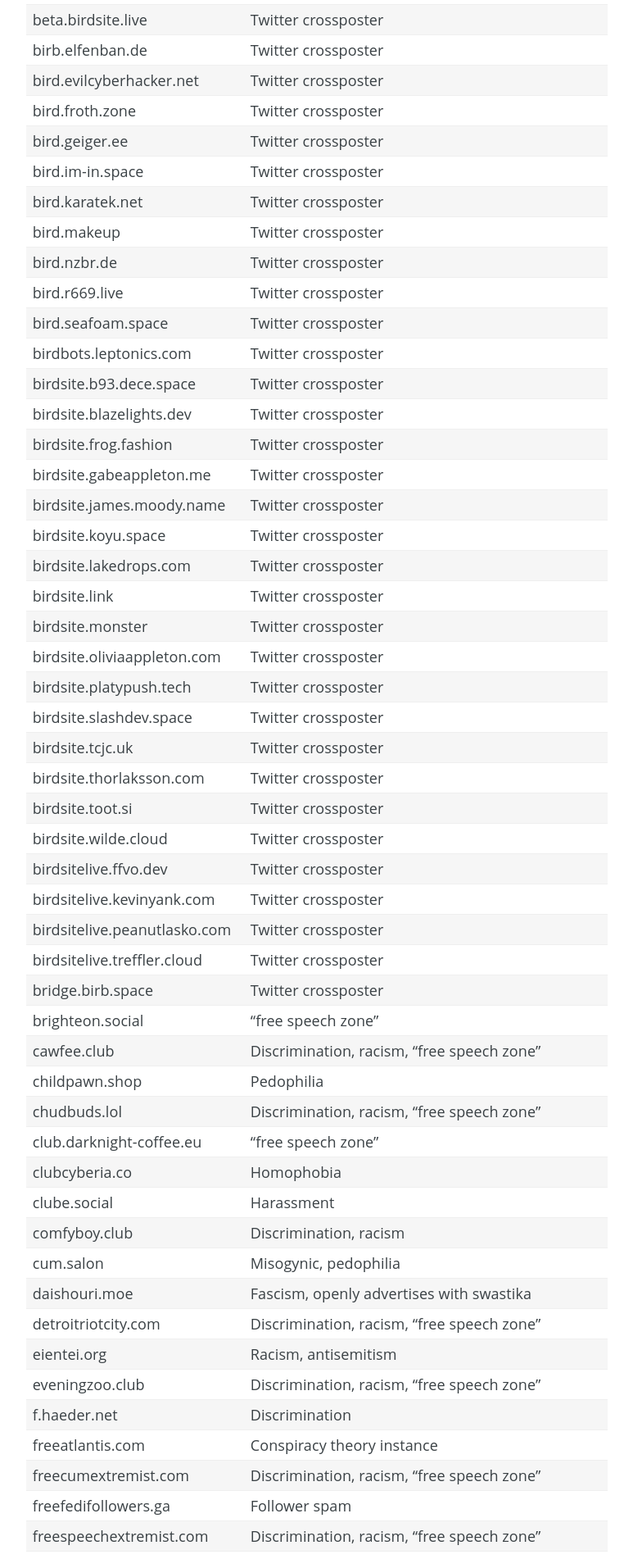
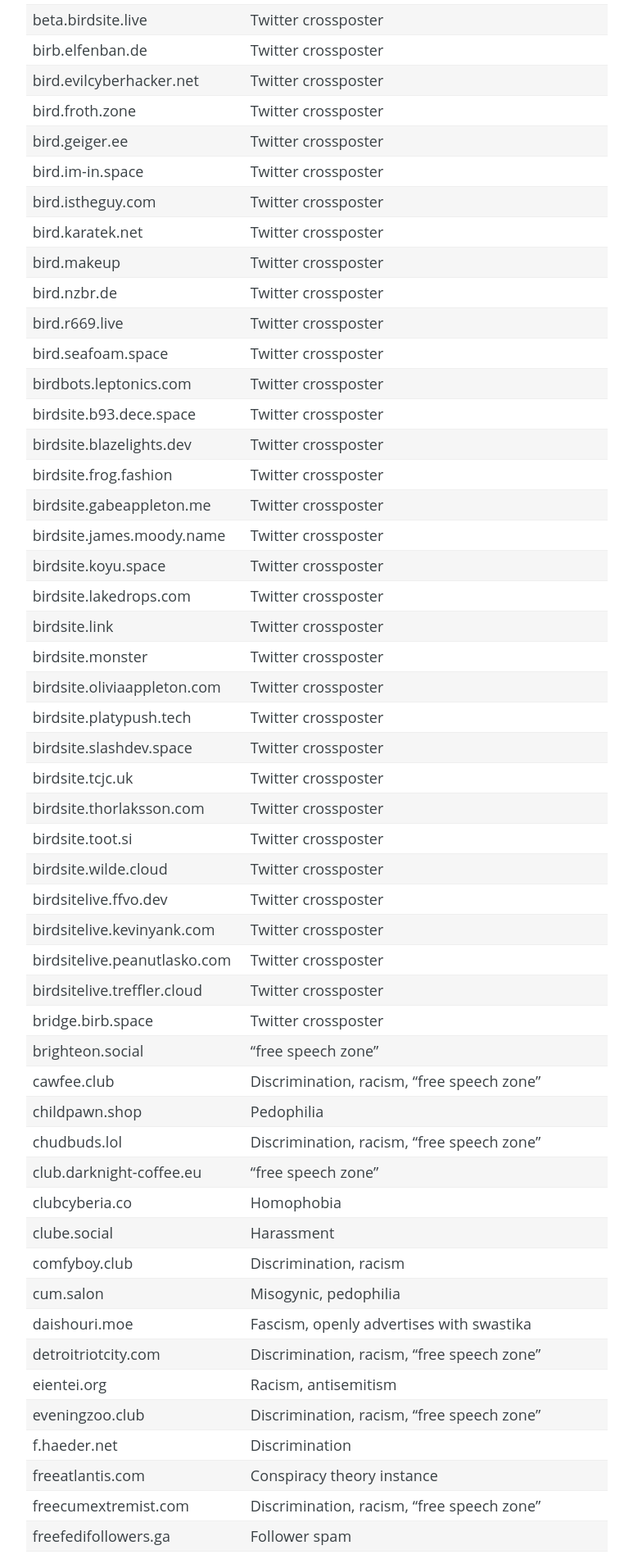
Before and after one commit to chaossocial/meta, a Jekyll site: the page built from federation.md, in a window 1280 px wide. Shown: the part 1551-3453 px from the top of the page at 82% size, without its empty margins (398-1171 px from the left). Built offline with Jekyll 4.4.1, drawn with Linux system fonts in a browser that asks for light colours; some of the changed text lies outside the part shown.

Commit message:
Block bird.istheguy.com

```diff
--- a/federation.md
+++ b/federation.md
@@ -54,6 +54,7 @@
 | bird.froth.zone             | Twitter crossposter|
 | bird.geiger.ee              | Twitter crossposter|
 | bird.im-in.space            | Twitter crossposter|
+| bird.istheguy.com           | Twitter crossposter|
 | bird.karatek.net            | Twitter crossposter|
 | bird.makeup                 | Twitter crossposter|
 | bird.nzbr.de                | Twitter crossposter|
```
